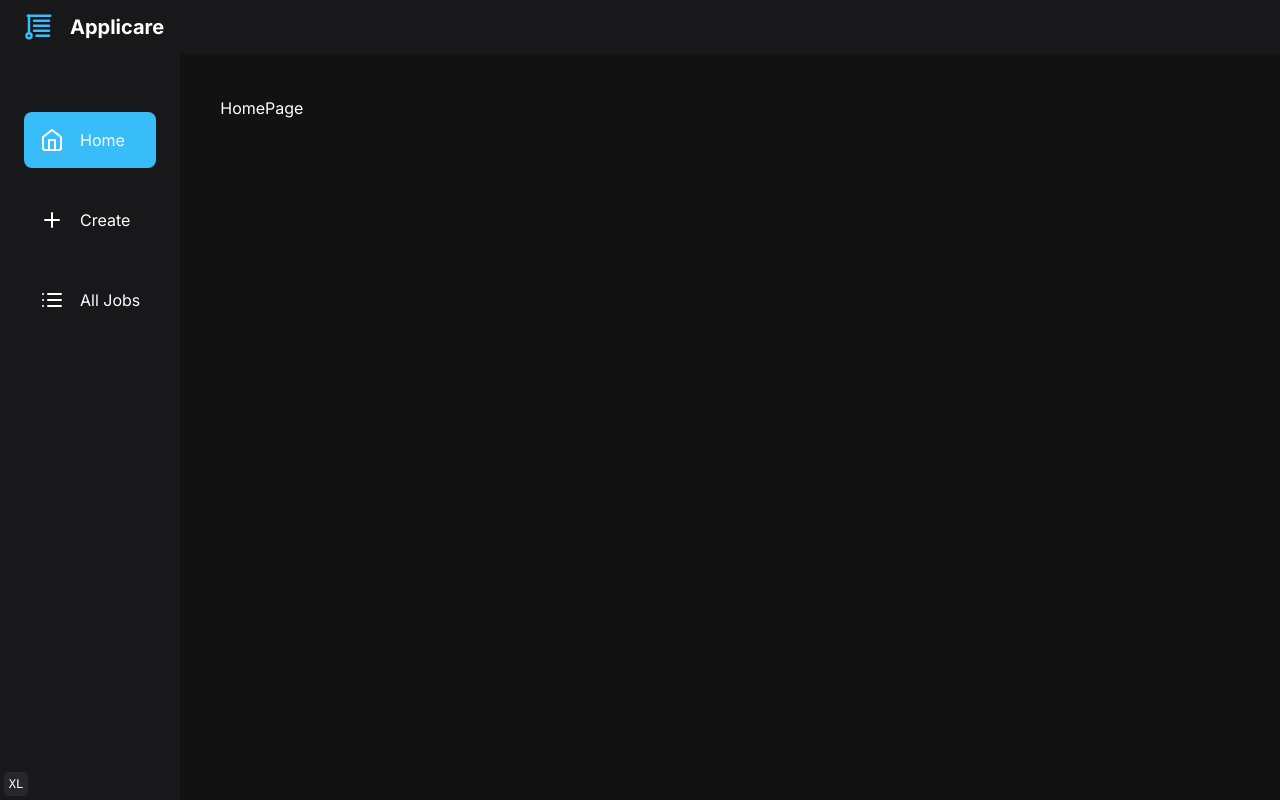
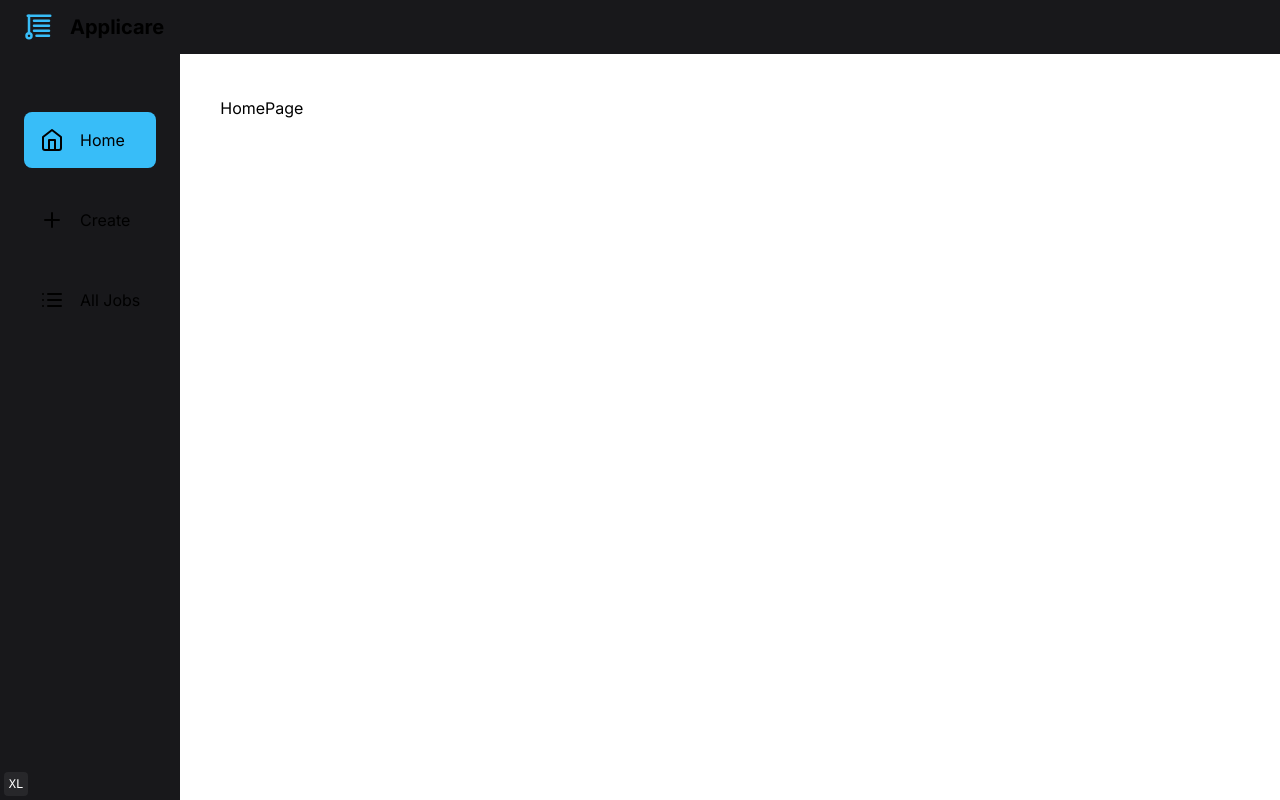
Before and after one commit to federicogdev/applicare, a Next.js app: page / in a window 1280 px wide. Built offline with nearby package versions, Linux system fonts and the light colour scheme; no server answers.

Commit message:
ThemeProvider

```diff
--- a/app/(authenticated)/layout.tsx
+++ b/app/(authenticated)/layout.tsx
@@ -9,6 +9,7 @@ import { Navbar } from "@/components/layout/navbar";
 import { theme } from "@/lib/clerk-theme";
 import { Separator } from "@/components/ui/separator";
 import { Bottombar } from "@/components/layout/bottombar";
+import { ThemeProvider } from "@/components/theme-provider";
 
 const inter = Inter({ subsets: ["latin"] });
 
@@ -35,6 +36,7 @@ export default function RootLayout({
         style={{ colorScheme: "dark" }}
       >
         <body className={`${inter.className} min-h-screen`}>
+          <ThemeProvider>
             <Navbar />
 
             <main className="flex flex-row">
@@ -46,6 +48,7 @@ export default function RootLayout({
 
             <Bottombar />
             <TwIndicator />
+          </ThemeProvider>
         </body>
       </html>
     </ClerkProvider>
--- /dev/null
+++ b/components/theme-provider.tsx
@@ -0,0 +1,9 @@
+"use client";
+
+import * as React from "react";
+import { ThemeProvider as NextThemesProvider } from "next-themes";
+import { type ThemeProviderProps } from "next-themes/dist/types";
+
+export const ThemeProvider = ({ children, ...props }: ThemeProviderProps) => {
+  return <NextThemesProvider {...props}>{children}</NextThemesProvider>;
+};
```
Lines whose indentation alone changed are shown as unchanged.
